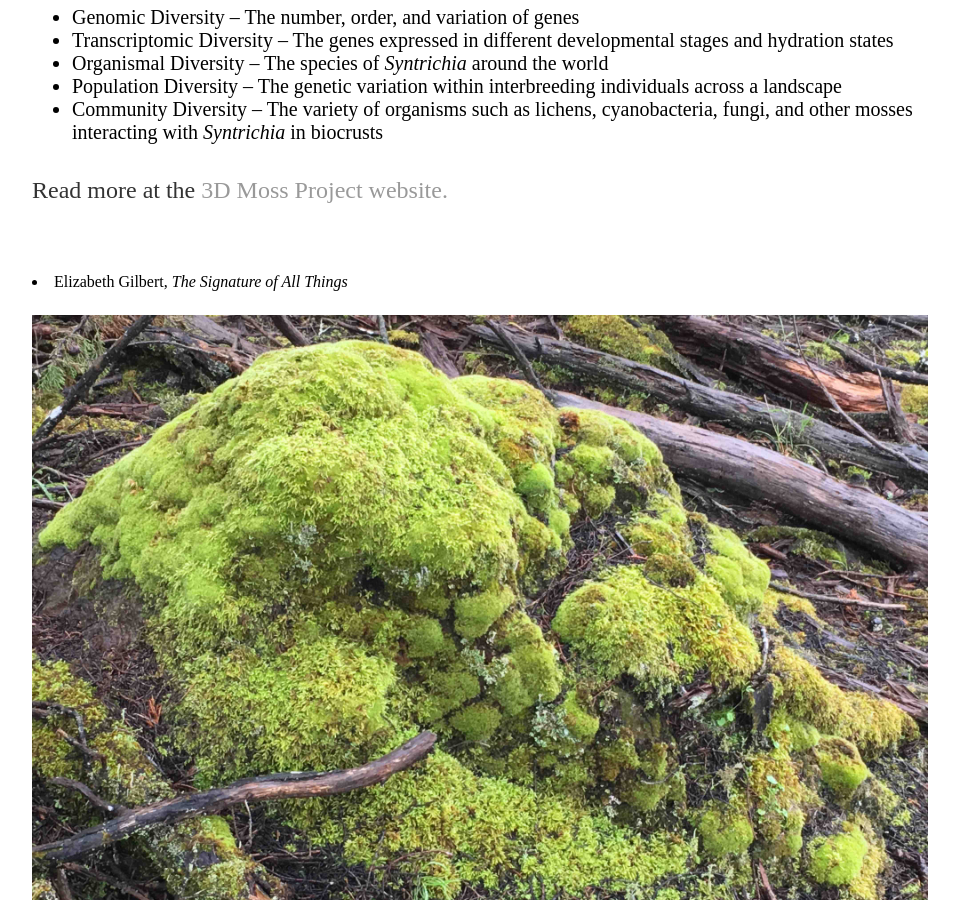
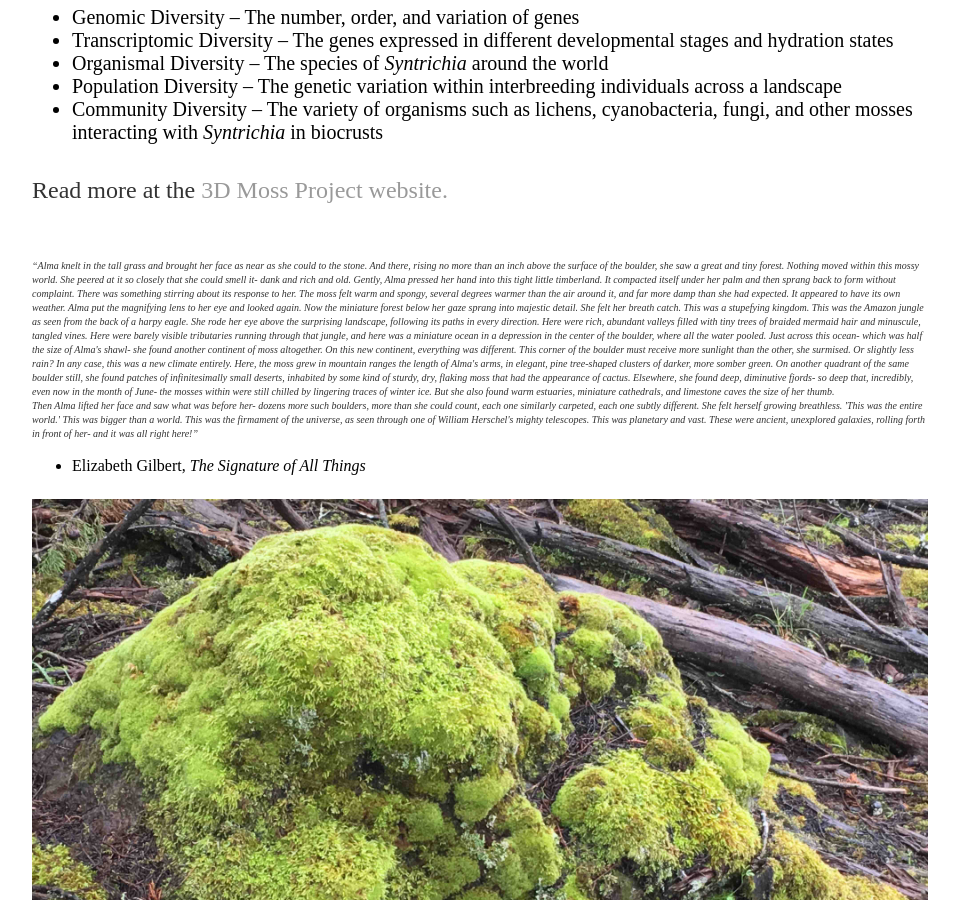
Before and after one commit to jenna-tb-ekwealor/jenna-tb-ekwealor.github.io, a Jekyll site: the page built from research/index.html, in a window 1280 px wide and 900 px high, scrolled down 1031 px. Shown: the whole window, without its empty margins (160-1119 px from the left). Built offline with Jekyll 4.4.1, drawn with Linux system fonts in a browser that asks for light colours.

Commit message:
fix quote

```diff
--- a/research/index.html
+++ b/research/index.html
@@ -35,7 +35,7 @@ However, these plants must still deal with consequences of their harsh environme
 
 <div class="blurb">
 
-<p style="font-size:10px><i>“Alma knelt in the tall grass and brought her face as near as she could to the stone. And there, rising no more than an inch above the surface of the boulder, she saw a great and tiny forest. Nothing moved within this mossy world. She peered at it so closely that she could smell it- dank and rich and old. Gently, Alma pressed her hand into this tight little timberland. It compacted itself under her palm and then sprang back to form without complaint. There was something stirring about its response to her. The moss felt warm and spongy, several degrees warmer than the air around it, and far more damp than she had expected. It appeared to have its own weather.
+<p style="font-size:10px"><i>“Alma knelt in the tall grass and brought her face as near as she could to the stone. And there, rising no more than an inch above the surface of the boulder, she saw a great and tiny forest. Nothing moved within this mossy world. She peered at it so closely that she could smell it- dank and rich and old. Gently, Alma pressed her hand into this tight little timberland. It compacted itself under her palm and then sprang back to form without complaint. There was something stirring about its response to her. The moss felt warm and spongy, several degrees warmer than the air around it, and far more damp than she had expected. It appeared to have its own weather.
 Alma put the magnifying lens to her eye and looked again. Now the miniature forest below her gaze sprang into majestic detail. She felt her breath catch. This was a stupefying kingdom. This was the Amazon jungle as seen from the back of a harpy eagle. She rode her eye above the surprising landscape, following its paths in every direction. Here were rich, abundant valleys filled with tiny trees of braided mermaid hair and minuscule, tangled vines. Here were barely visible tributaries running through that jungle, and here was a miniature ocean in a depression in the center of the boulder, where all the water pooled.
 Just across this ocean- which was half the size of Alma's shawl- she found another continent of moss altogether. On this new continent, everything was different. This corner of the boulder must receive more sunlight than the other, she surmised. Or slightly less rain? In any case, this was a new climate entirely. Here, the moss grew in mountain ranges the length of Alma's arms, in elegant, pine tree-shaped clusters of darker, more somber green. On another quadrant of the same boulder still, she found patches of infinitesimally small deserts, inhabited by some kind of sturdy, dry, flaking moss that had the appearance of cactus. Elsewhere, she found deep, diminutive fjords- so deep that, incredibly, even now in the month of June- the mosses within were still chilled by lingering traces of winter ice. But she also found warm estuaries, miniature cathedrals, and limestone caves the size of her thumb.
 <br>
```
